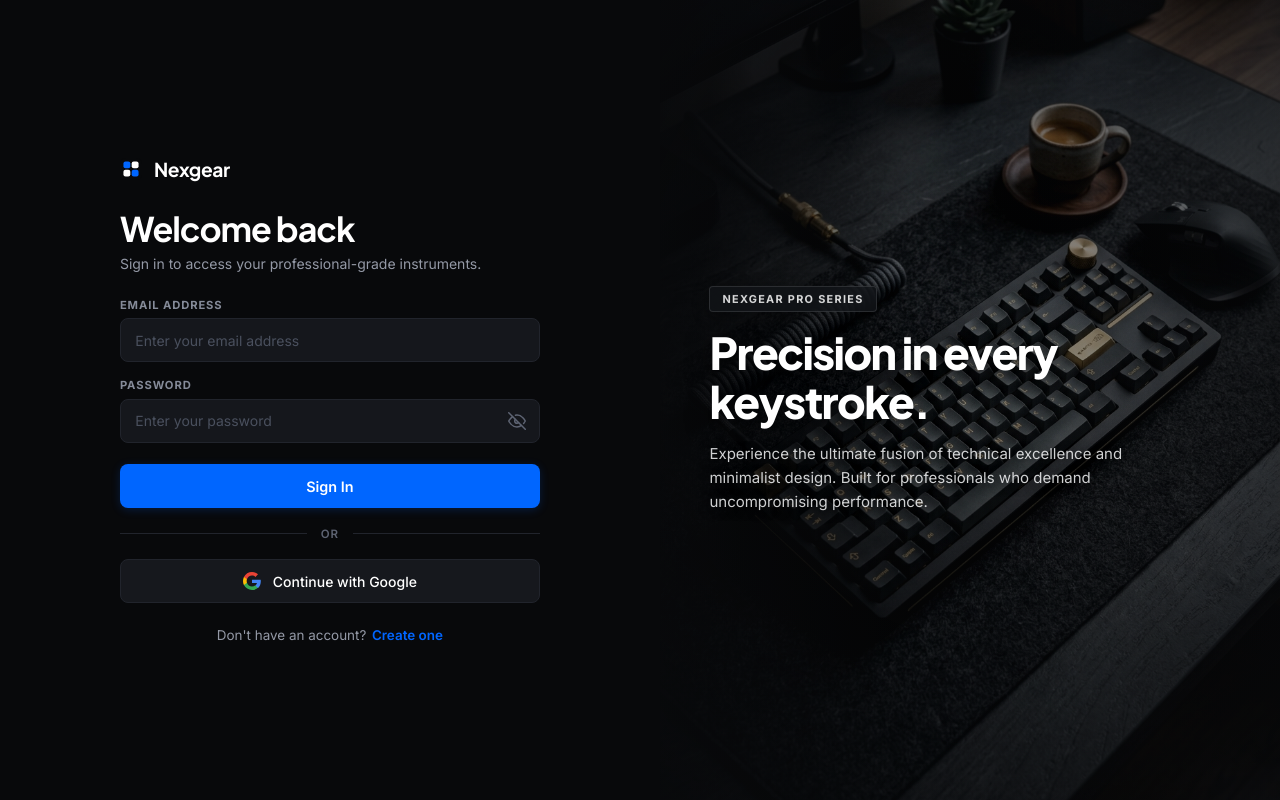
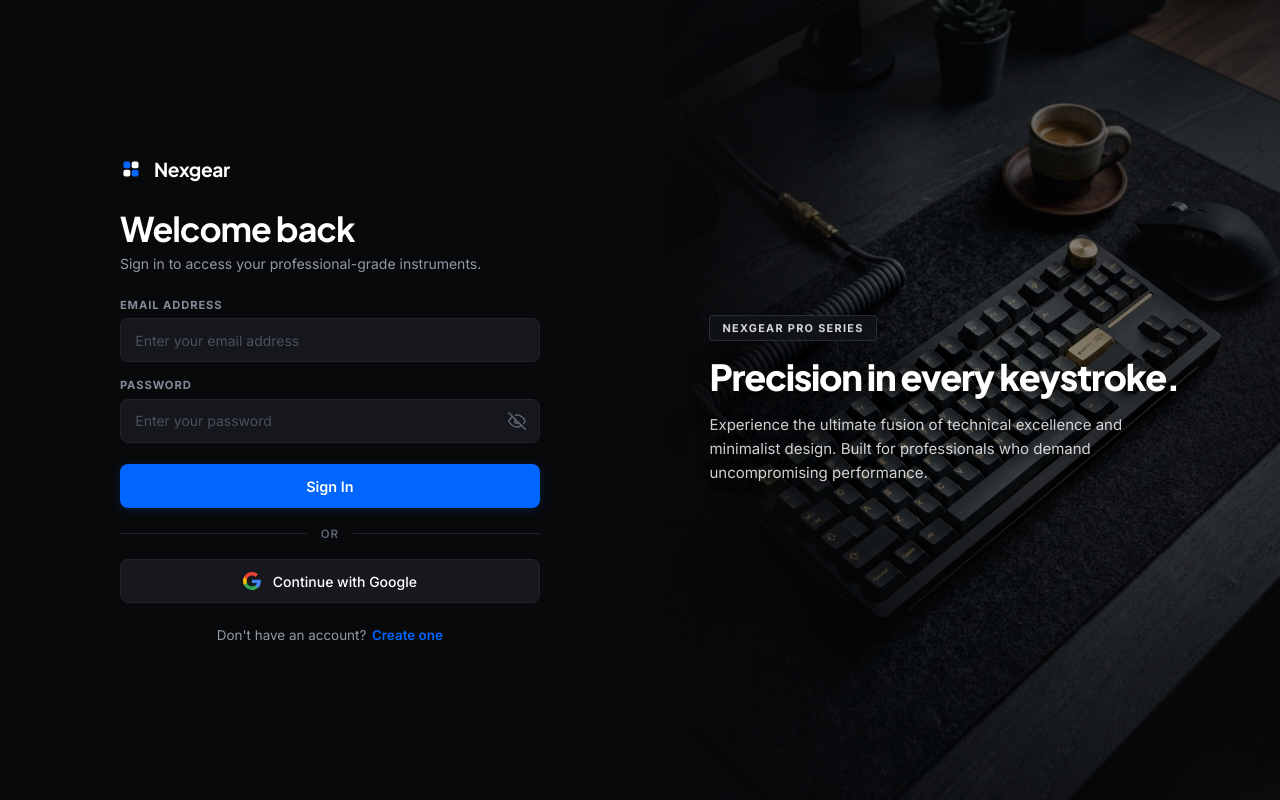
Before and after one commit to dibyo20/Nexgear, a React (Vite) app in the folder Frontend/: page /login in a window 1280 px wide. Built offline with nearby package versions, Linux system fonts and the light colour scheme; no server answers.

Commit message:
style(responsive): optimize UI responsiveness across desktop, tablet, and mobile

```diff
--- a/Frontend/src/features/Product/styles/CreateProduct.scss
+++ b/Frontend/src/features/Product/styles/CreateProduct.scss
@@ -265,6 +265,16 @@
   padding-top: 1.5rem;
   border-top: 1px solid $border-color;
   margin-top: 0.5rem;
+
+  @include mobile {
+    flex-direction: column-reverse;
+    gap: 0.75rem;
+
+    .nex-btn-cancel,
+    .nex-btn-submit-create {
+      width: 100%;
+    }
+  }
 }
 
 .nex-btn-cancel {
--- a/Frontend/src/features/Product/styles/Home.scss
+++ b/Frontend/src/features/Product/styles/Home.scss
@@ -240,12 +240,32 @@
     display: grid;
     grid-template-columns: repeat(auto-fill, minmax(280px, 1fr));
     gap: 1.75rem;
+
+    @include tablet {
+      grid-template-columns: repeat(auto-fill, minmax(240px, 1fr));
+      gap: 1.25rem;
+    }
+
+    @include mobile {
+      grid-template-columns: 1fr;
+      gap: 1.25rem;
+    }
   }
 
   &__loading-grid {
     display: grid;
     grid-template-columns: repeat(auto-fill, minmax(280px, 1fr));
     gap: 1.75rem;
+
+    @include tablet {
+      grid-template-columns: repeat(auto-fill, minmax(240px, 1fr));
+      gap: 1.25rem;
+    }
+
+    @include mobile {
+      grid-template-columns: 1fr;
+      gap: 1.25rem;
+    }
   }
 
   &__empty {
--- a/Frontend/src/features/Product/styles/Landing.scss
+++ b/Frontend/src/features/Product/styles/Landing.scss
@@ -340,12 +340,32 @@
     display: grid;
     grid-template-columns: repeat(auto-fill, minmax(280px, 1fr));
     gap: 1.75rem;
+
+    @include tablet {
+      grid-template-columns: repeat(auto-fill, minmax(240px, 1fr));
+      gap: 1.25rem;
+    }
+
+    @include mobile {
+      grid-template-columns: 1fr;
+      gap: 1.25rem;
+    }
   }
 
   &__loading-grid {
     display: grid;
     grid-template-columns: repeat(auto-fill, minmax(280px, 1fr));
     gap: 1.75rem;
+
+    @include tablet {
+      grid-template-columns: repeat(auto-fill, minmax(240px, 1fr));
+      gap: 1.25rem;
+    }
+
+    @include mobile {
+      grid-template-columns: 1fr;
+      gap: 1.25rem;
+    }
   }
 
   &__empty {
--- a/Frontend/src/features/Product/styles/Navbar.scss
+++ b/Frontend/src/features/Product/styles/Navbar.scss
@@ -25,6 +25,11 @@
     @include tablet {
       padding: 0.75rem 1.25rem;
     }
+
+    @include mobile {
+      padding: 0.6rem 0.85rem;
+      gap: 0.5rem;
+    }
   }
 
   // Brand
@@ -34,12 +39,21 @@
     gap: 0.65rem;
     text-decoration: none;
     flex-shrink: 0;
+
+    @include mobile {
+      gap: 0.45rem;
+    }
   }
 
   &__logo {
     width: 24px;
     height: 24px;
     display: block;
+
+    @include mobile {
+      width: 20px;
+      height: 20px;
+    }
   }
 
   &__brand-name {
@@ -48,6 +62,10 @@
     font-weight: 700;
     letter-spacing: -0.03em;
     color: $text-white;
+
+    @include mobile {
+      font-size: 1.05rem;
+    }
   }
 
   &__brand-badge {
@@ -59,6 +77,10 @@
     padding: 0.15rem 0.45rem;
     border-radius: 4px;
     color: $text-secondary;
+
+    @include mobile {
+      display: none;
+    }
   }
 
   // Navigation Links
@@ -100,13 +122,21 @@
   &__actions {
     display: flex;
     align-items: center;
-    gap: 1rem;
+    gap: 0.75rem;
+
+    @include mobile {
+      gap: 0.45rem;
+    }
   }
 
   &__user-menu {
     display: flex;
     align-items: center;
-    gap: 1rem;
+    gap: 0.75rem;
+
+    @include mobile {
+      gap: 0.4rem;
+    }
   }
 
   &__user-info {
@@ -117,6 +147,11 @@
     border: 1px solid $border-color;
     padding: 0.35rem 0.75rem;
     border-radius: 9999px;
+
+    @include mobile {
+      padding: 0.25rem 0.5rem;
+      gap: 0.4rem;
+    }
   }
 
   &__avatar {
@@ -128,6 +163,11 @@
     display: flex;
     align-items: center;
     justify-content: center;
+
+    @include mobile {
+      width: 22px;
+      height: 22px;
+    }
   }
 
   &__user-details {
@@ -144,6 +184,11 @@
     overflow: hidden;
     text-overflow: ellipsis;
     white-space: nowrap;
+
+    @include mobile {
+      max-width: 75px;
+      font-size: 0.75rem;
+    }
   }
 
   &__role-badge {
@@ -163,6 +208,10 @@
     &--buyer {
       background-color: rgba(255, 255, 255, 0.06);
       color: $text-secondary;
+    }
+
+    @include mobile {
+      display: none;
     }
   }
 
@@ -185,12 +234,24 @@
       border-color: $color-error-border;
       color: $color-error;
     }
+
+    @include mobile {
+      padding: 0.4rem 0.5rem;
+
+      .nex-navbar__logout-text {
+        display: none;
+      }
+    }
   }
 
   &__auth-links {
     display: flex;
     align-items: center;
     gap: 0.75rem;
+
+    @include mobile {
+      gap: 0.4rem;
+    }
   }
 
   &__btn-login {
@@ -205,6 +266,11 @@
     &:hover {
       color: $text-white;
     }
+
+    @include mobile {
+      font-size: 0.8rem;
+      padding: 0.4rem 0.6rem;
+    }
   }
 
   &__btn-register {
@@ -213,6 +279,12 @@
     padding: 0.5rem 1rem;
     height: 36px;
     border-radius: 6px;
+
+    @include mobile {
+      font-size: 0.75rem;
+      padding: 0.4rem 0.75rem;
+      height: 32px;
+    }
   }
 
   &__cart-btn {
@@ -228,6 +300,11 @@
     color: $text-primary;
     text-decoration: none;
     transition: all $transition-fast;
+
+    @include mobile {
+      width: 34px;
+      height: 34px;
+    }
 
     &:hover {
       background-color: $bg-card-hover;
--- a/Frontend/src/features/Product/styles/ProductDetail.scss
+++ b/Frontend/src/features/Product/styles/ProductDetail.scss
@@ -218,8 +218,12 @@
 
 .nex-variants-grid {
   display: grid;
-  grid-template-columns: repeat(auto-fill, minmax(180px, 1fr));
+  grid-template-columns: repeat(auto-fill, minmax(160px, 1fr));
   gap: 0.75rem;
+
+  @include mobile {
+    grid-template-columns: 1fr;
+  }
 }
 
 .nex-variant-btn {
--- a/Frontend/src/features/Product/styles/SellerProductDetails.scss
+++ b/Frontend/src/features/Product/styles/SellerProductDetails.scss
@@ -526,6 +526,13 @@
   border-top: 1px solid rgba(255, 255, 255, 0.06);
   background-color: rgba(18, 24, 38, 0.95);
   flex-shrink: 0;
+
+  @include mobile {
+    padding: 0.85rem 1.25rem 1rem;
+    .nex-btn-submit-variant {
+      width: 100%;
+    }
+  }
 }
 
 .nex-btn-submit-variant {
--- a/Frontend/src/features/Product/styles/_variables.scss
+++ b/Frontend/src/features/Product/styles/_variables.scss
@@ -64,7 +64,7 @@
 $shadow-glow-blue: 0 0 24px rgba(0, 102, 255, 0.35);
 
 // Breakpoints
-$bp-mobile: 480px;
-$bp-tablet: 768px;
-$bp-laptop: 1024px;
-$bp-desktop: 1280px;
+$bp-mobile: 640px;
+$bp-tablet: 1024px;
+$bp-laptop: 1280px;
+$bp-desktop: 1440px;
--- a/Frontend/src/features/auth/styles/_variables.scss
+++ b/Frontend/src/features/auth/styles/_variables.scss
@@ -59,7 +59,7 @@
 $shadow-glow-blue: 0 0 24px rgba(0, 102, 255, 0.35);
 
 // Breakpoints
-$bp-mobile: 480px;
-$bp-tablet: 768px;
-$bp-laptop: 1024px;
-$bp-desktop: 1280px;
+$bp-mobile: 640px;
+$bp-tablet: 1024px;
+$bp-laptop: 1280px;
+$bp-desktop: 1440px;
--- a/Frontend/src/features/cart/styles/CartPage.scss
+++ b/Frontend/src/features/cart/styles/CartPage.scss
@@ -159,10 +159,19 @@
     background: rgba(20, 23, 29, 0.85);
   }
 
+  @include laptop {
+    grid-template-columns: 90px 1fr auto auto;
+    gap: 1rem;
+  }
+
   @include mobile {
-    grid-template-columns: 80px 1fr;
-    gap: 1rem;
+    grid-template-columns: 75px 1fr;
+    grid-template-areas:
+      "thumb info"
+      "qty actions";
+    gap: 1rem 0.85rem;
     padding: 1rem;
+    align-items: start;
   }
 
   .nex-cart-thumb {
@@ -178,8 +187,9 @@
     flex-shrink: 0;
 
     @include mobile {
-      width: 80px;
-      height: 80px;
+      grid-area: thumb;
+      width: 75px;
+      height: 75px;
     }
 
     img {
@@ -199,6 +209,11 @@
     flex-direction: column;
     gap: 0.4rem;
 
+    @include mobile {
+      grid-area: info;
+      min-width: 0;
+    }
+
     .nex-cart-item-title {
       font-size: 1.05rem;
       font-weight: 600;
@@ -209,6 +224,10 @@
 
       &:hover {
         color: $color-primary;
+      }
+
+      @include mobile {
+        font-size: 0.95rem;
       }
     }
 
@@ -343,8 +362,9 @@
     overflow: hidden;
 
     @include mobile {
-      grid-column: 1 / -1;
+      grid-area: qty;
       justify-self: start;
+      align-self: center;
     }
 
     button {
@@ -390,9 +410,13 @@
     text-align: right;
 
     @include mobile {
-      grid-column: 2 / 3;
-      align-items: flex-end;
-      margin-top: -3.5rem;
+      grid-area: actions;
+      flex-direction: row;
+      align-items: center;
+      justify-content: flex-end;
+      gap: 0.75rem;
+      margin-top: 0;
+      align-self: center;
     }
 
     .nex-cart-item-total {
@@ -400,6 +424,10 @@
       font-weight: 700;
       color: $text-white;
       font-family: $font-mono;
+
+      @include mobile {
+        font-size: 1.05rem;
+      }
     }
 
     .nex-cart-remove-btn {
@@ -729,6 +757,10 @@
   display: flex;
   flex-direction: column;
   align-items: center;
+
+  @include mobile {
+    padding: 1.75rem 1.25rem;
+  }
 }
 
 .nex-payment-success-icon {
@@ -775,6 +807,10 @@
   font-weight: 700;
   color: $text-white;
   margin-bottom: 0.5rem;
+
+  @include mobile {
+    font-size: 1.45rem;
+  }
 }
 
 .nex-payment-modal-subtitle {
@@ -783,6 +819,11 @@
   line-height: 1.5;
   margin-bottom: 1.75rem;
   max-width: 380px;
+
+  @include mobile {
+    font-size: 0.84rem;
+    margin-bottom: 1.25rem;
+  }
 }
 
 .nex-payment-info-box {
@@ -795,6 +836,11 @@
   flex-direction: column;
   gap: 0.75rem;
   margin-bottom: 1.25rem;
+
+  @include mobile {
+    padding: 0.85rem 1rem;
+    gap: 0.65rem;
+  }
 }
 
 .nex-payment-info-row {
@@ -802,22 +848,26 @@
   justify-content: space-between;
   align-items: center;
   font-size: 0.85rem;
+  gap: 0.5rem;
 
   .label {
     color: $text-muted;
+    flex-shrink: 0;
   }
 
   .value {
     color: $text-primary;
     font-weight: 500;
+    text-align: right;
 
     &.mono {
       font-family: $font-mono;
-      font-size: 0.8rem;
+      font-size: 0.75rem;
       color: $text-secondary;
       background: rgba(255, 255, 255, 0.05);
       padding: 0.15rem 0.45rem;
       border-radius: 4px;
+      word-break: break-all;
     }
 
     &.highlight {
```
